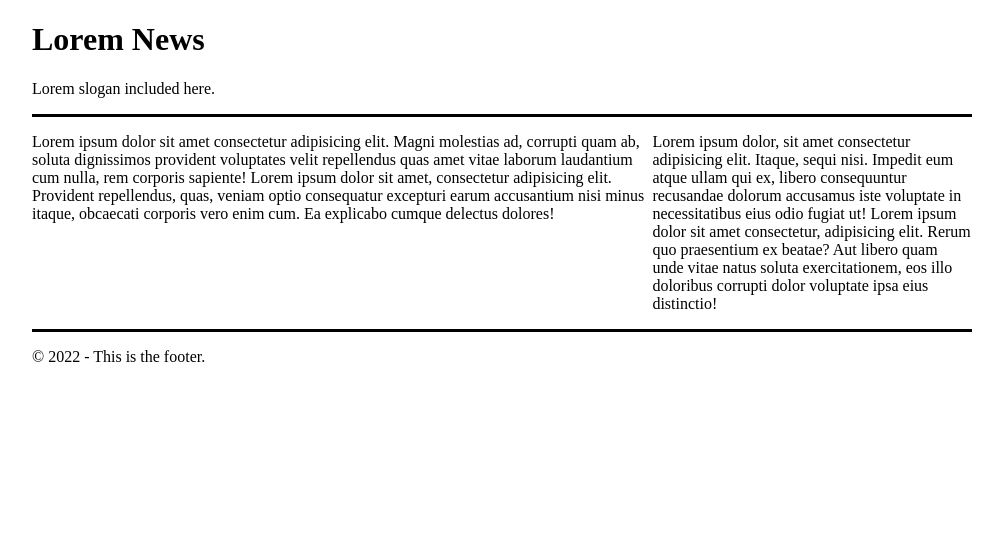
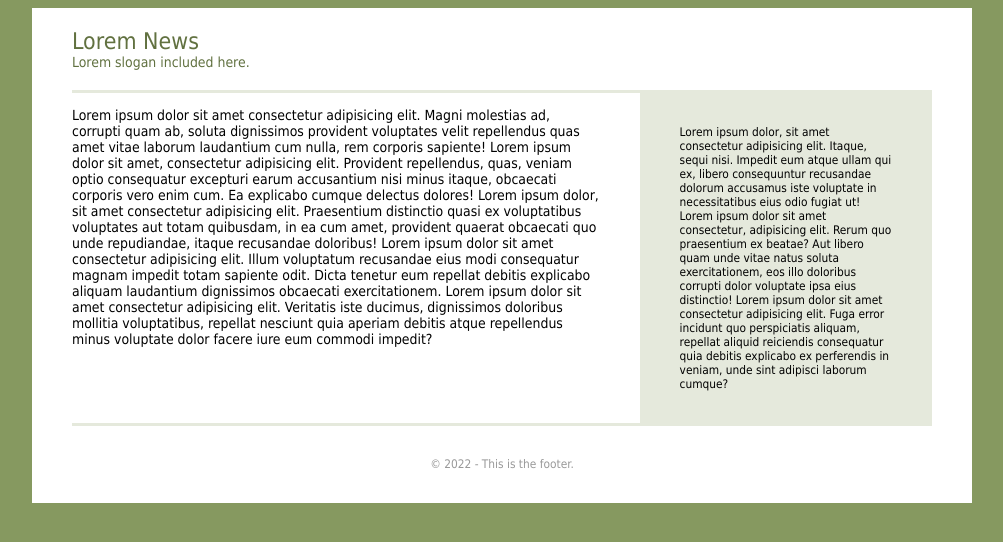
Before and after one commit to webdia/practice-lorem-news, a plain HTML site: page index.html in a window 1280 px wide. Shown: the whole page, without its empty margins (138-1141 px from the left). Drawn offline with Linux system fonts and the light colour scheme.

Commit message:
setting style

```diff
--- a/css/style.css
+++ b/css/style.css
@@ -1,23 +1,69 @@
+html {
+  background-color: #869960;
+}
+
+body {
+  font-family: Tahoma, sans-serif;
+  font-size: 87%;
+}
+
 .container {
   max-width: 940px;
   margin-left: auto;
   margin-right: auto;
+  background-color: #fff;
+  padding-left: 40px;
+  padding-right: 40px;
+  box-sizing: border-box;
+}
+
+header {
+  padding-top: 20px;
+  padding-bottom: 20px;
+  color: #617140;
+}
+
+header h1 {
+  margin: 0;
+  font-weight: normal;
+  font-size: 165%;
+}
+
+header p {
+  margin: 0;
 }
 
 .content-area {
-  border-top: 3px solid black;
-  border-bottom: 3px solid black;
+  border-top: 3px solid #e5e9dc;
+  border-bottom: 3px solid #e5e9dc;
 }
 
 .sidebar {
-
   width: 34%;
   float: left;
+  background-color: #e5e9dc;
+  padding-left: 40px;
+  padding-right: 40px;
+  box-sizing: border-box;
+  font-size: 85%;
+  padding-top: 20px;
+  padding-bottom: 20px;
+  padding: 20px 40px 20px 40px;
 }
 
 .main-area {
   width: 66%;
   float: left;
+  padding-right: 40px;
+  box-sizing: border-box;
+}
+
+footer {
+  text-align: center;
+  font-size: 85%;
+  color: #999;
+  padding-bottom: 20px;
+  padding-top: 20px;
 }
 
 .group:before,
--- a/index.html
+++ b/index.html
@@ -15,11 +15,11 @@
 
     <div class="content-area group">
       <div class="main-area">
-        <p>Lorem ipsum dolor sit amet consectetur adipisicing elit. Magni molestias ad, corrupti quam ab, soluta dignissimos provident voluptates velit repellendus quas amet vitae laborum laudantium cum nulla, rem corporis sapiente! Lorem ipsum dolor sit amet, consectetur adipisicing elit. Provident repellendus, quas, veniam optio consequatur excepturi earum accusantium nisi minus itaque, obcaecati corporis vero enim cum. Ea explicabo cumque delectus dolores!</p>
+        <p>Lorem ipsum dolor sit amet consectetur adipisicing elit. Magni molestias ad, corrupti quam ab, soluta dignissimos provident voluptates velit repellendus quas amet vitae laborum laudantium cum nulla, rem corporis sapiente! Lorem ipsum dolor sit amet, consectetur adipisicing elit. Provident repellendus, quas, veniam optio consequatur excepturi earum accusantium nisi minus itaque, obcaecati corporis vero enim cum. Ea explicabo cumque delectus dolores! Lorem ipsum dolor, sit amet consectetur adipisicing elit. Praesentium distinctio quasi ex voluptatibus voluptates aut totam quibusdam, in ea cum amet, provident quaerat obcaecati quo unde repudiandae, itaque recusandae doloribus! Lorem ipsum dolor sit amet consectetur adipisicing elit. Illum voluptatum recusandae eius modi consequatur magnam impedit totam sapiente odit. Dicta tenetur eum repellat debitis explicabo aliquam laudantium dignissimos obcaecati exercitationem. Lorem ipsum dolor sit amet consectetur adipisicing elit. Veritatis iste ducimus, dignissimos doloribus mollitia voluptatibus, repellat nesciunt quia aperiam debitis atque repellendus minus voluptate dolor facere iure eum commodi impedit?</p>
       </div>
 
       <aside class="sidebar">
-        <p>Lorem ipsum dolor, sit amet consectetur adipisicing elit. Itaque, sequi nisi. Impedit eum atque ullam qui ex, libero consequuntur recusandae dolorum accusamus iste voluptate in necessitatibus eius odio fugiat ut! Lorem ipsum dolor sit amet consectetur, adipisicing elit. Rerum quo praesentium ex beatae? Aut libero quam unde vitae natus soluta exercitationem, eos illo doloribus corrupti dolor voluptate ipsa eius distinctio!</p>
+        <p>Lorem ipsum dolor, sit amet consectetur adipisicing elit. Itaque, sequi nisi. Impedit eum atque ullam qui ex, libero consequuntur recusandae dolorum accusamus iste voluptate in necessitatibus eius odio fugiat ut! Lorem ipsum dolor sit amet consectetur, adipisicing elit. Rerum quo praesentium ex beatae? Aut libero quam unde vitae natus soluta exercitationem, eos illo doloribus corrupti dolor voluptate ipsa eius distinctio! Lorem ipsum dolor sit amet consectetur adipisicing elit. Fuga error incidunt quo perspiciatis aliquam, repellat aliquid reiciendis consequatur quia debitis explicabo ex perferendis in veniam, unde sint adipisci laborum cumque?</p>
       </aside>
     </div>
     <footer>
```
